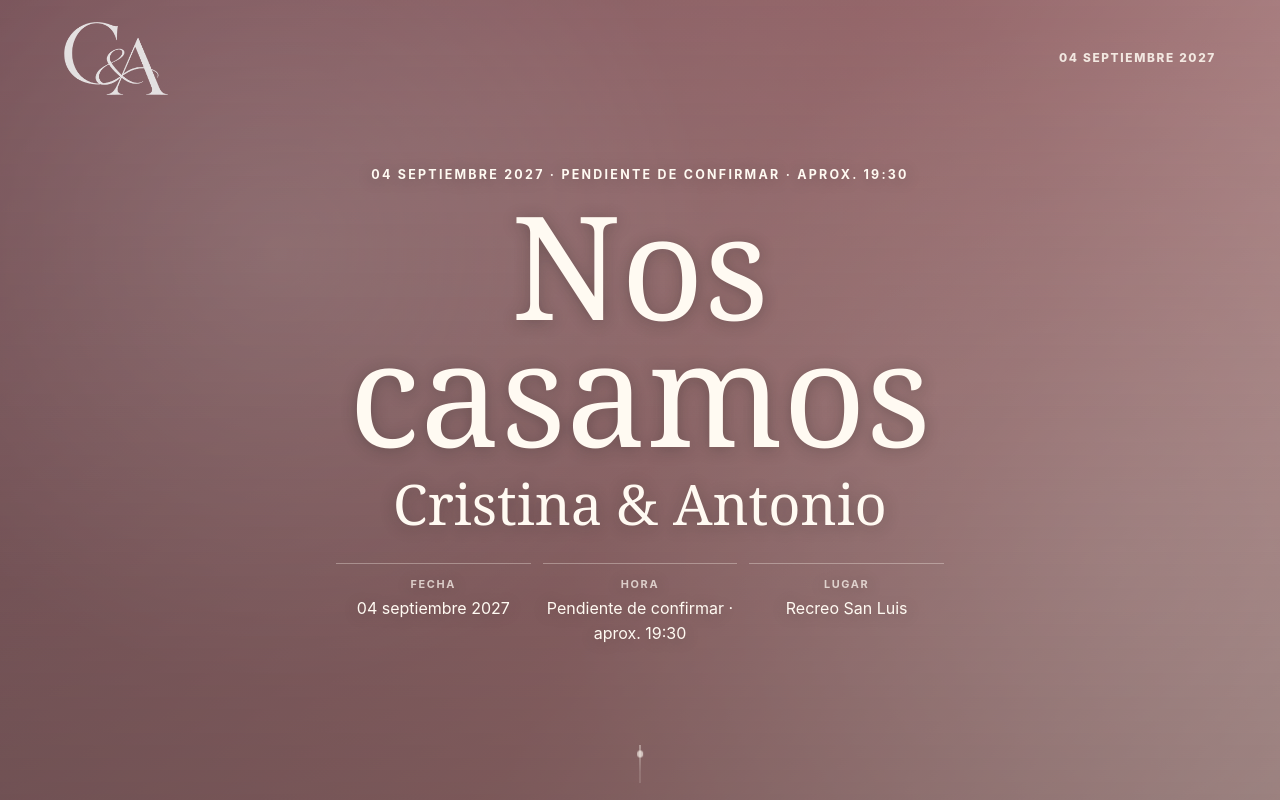
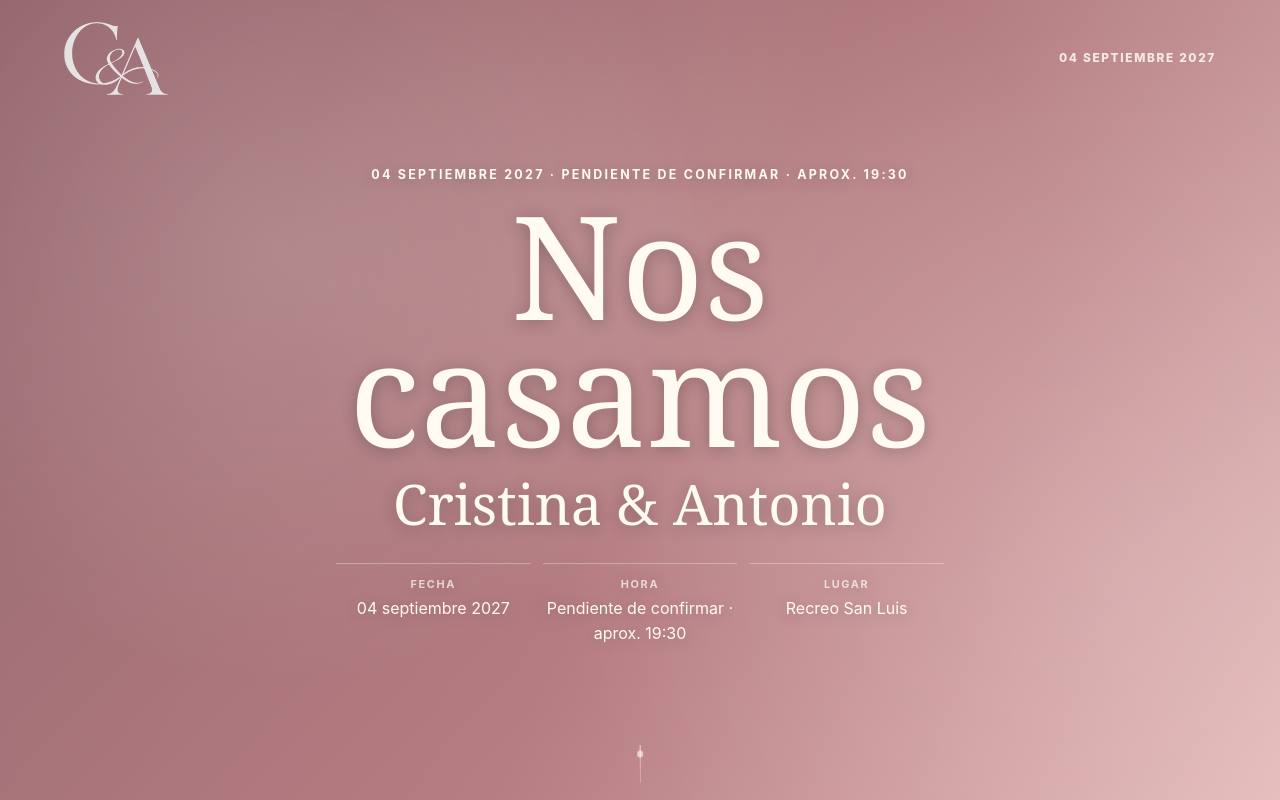
Before and after one commit to moscosohome/boda, an Angular app: page / in a window 1280 px wide. Shown: the top 800 px of the page. Built offline with nearby package versions, Linux system fonts and the light colour scheme.

Commit message:
Cambiado color de fondo

```diff
--- a/src/app/features/wedding-home/components/hero-section/hero-section.component.scss
+++ b/src/app/features/wedding-home/components/hero-section/hero-section.component.scss
@@ -9,7 +9,6 @@
 }
 
 .hero-media,
-.hero-media::after,
 .hero-photo-placeholder {
   position: absolute;
   inset: 0;
@@ -23,8 +22,8 @@
 .hero-photo-placeholder {
   overflow: hidden;
   background:
-    linear-gradient(135deg, rgba(91, 58, 66, 0.54), rgba(250, 245, 243, 0.1)),
-    radial-gradient(circle at 52% 32%, rgba(230, 184, 183, 0.38), transparent 22rem),
+    linear-gradient(135deg, rgba(91, 58, 66, 0.38), rgba(250, 245, 243, 0.14)),
+    radial-gradient(circle at 52% 32%, rgba(230, 184, 183, 0.46), transparent 22rem),
     linear-gradient(
       115deg,
       var(--color-olive-dark),
@@ -45,12 +44,6 @@
   opacity: 0.75;
   transform: translate3d(-3%, -2%, 0) scale(1.02);
   animation: hero-light-drift 13s ease-in-out infinite alternate;
-}
-
-.hero-media::after {
-  z-index: 1;
-  background: linear-gradient(180deg, rgba(46, 43, 39, 0.14), rgba(46, 43, 39, 0.4));
-  content: "";
 }
 
 .hero-topline {
```
